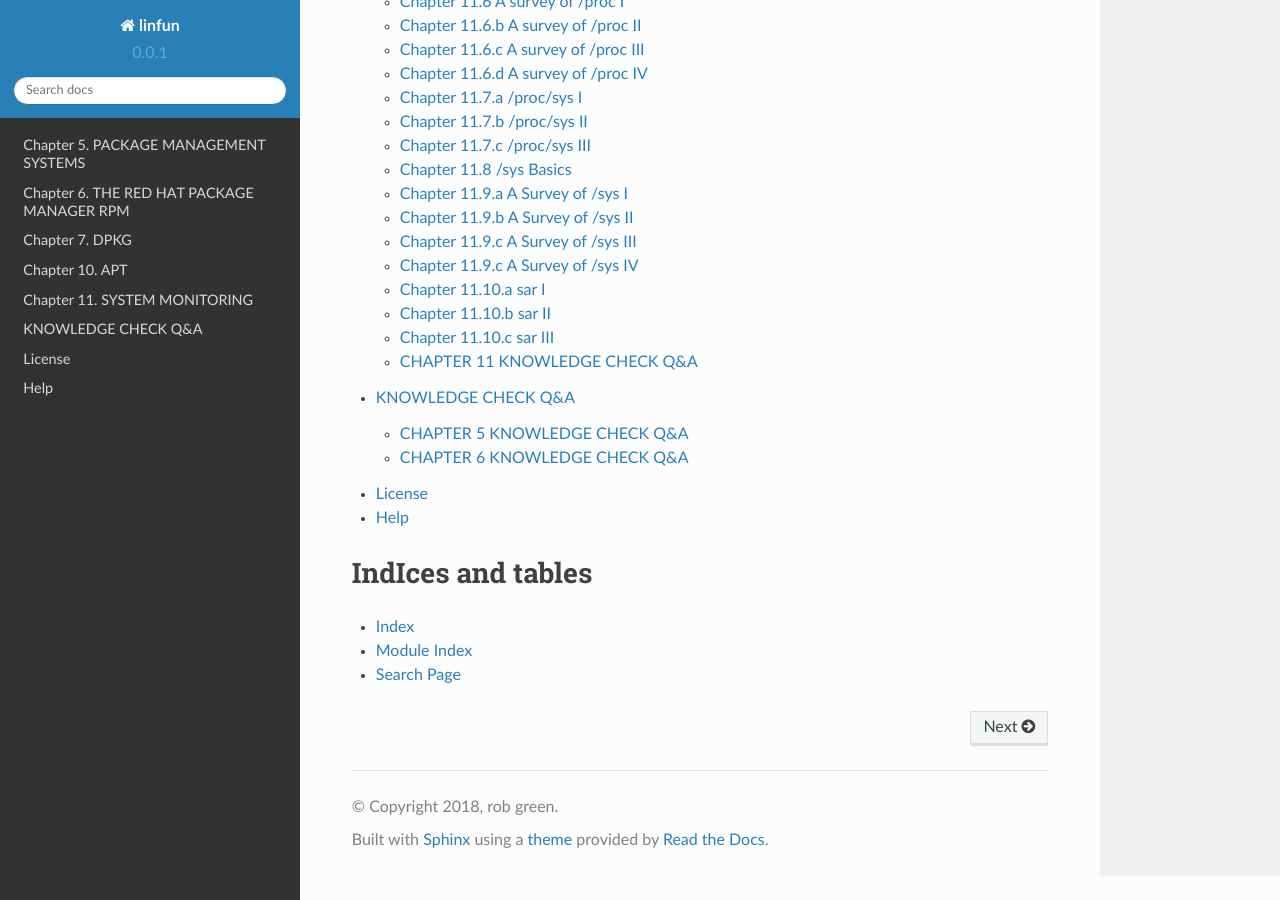
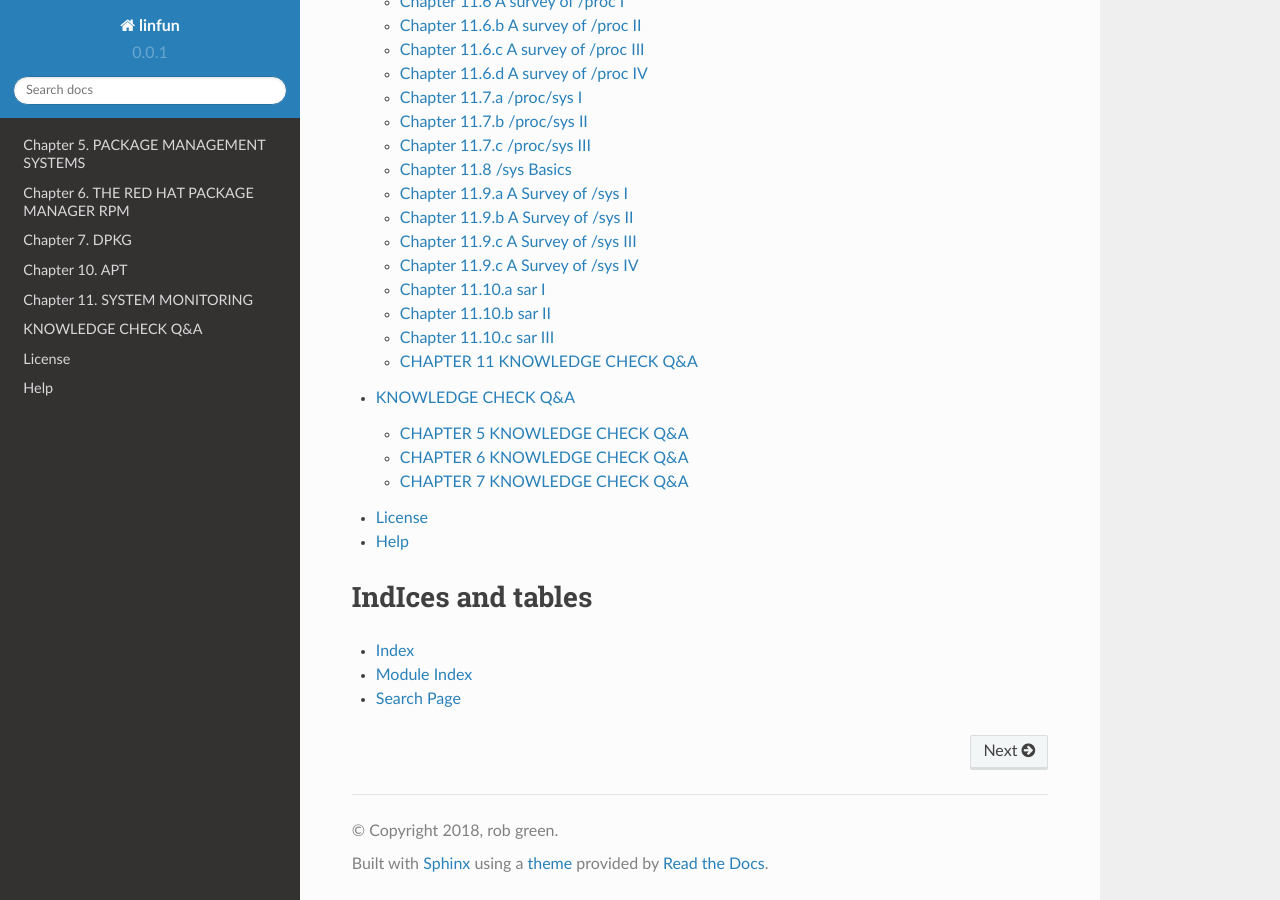
Before and after one commit to py010/linfun, a Sphinx documentation site: the page built from docs/source/index.rst, in a window 1280 px wide and 900 px high, scrolled down 1214 px. Built offline with Sphinx 7.4.7 and the Read the Docs theme 2.0.0, drawn with Linux system fonts in a browser that asks for light colours; pages that are not in the unit, such as notebooks, are missing from menus.

Commit message:
knowledge check ch7 added to rst

```diff
--- a/docs/source/knowledgecheck.rst
+++ b/docs/source/knowledgecheck.rst
@@ -17,8 +17,13 @@ Debian, Ubuntu and Mint use the [..........] packaging system.
 CHAPTER 6 KNOWLEDGE CHECK Q&A
 ^^^^^^^^^^^^^^^^^^^^^^^^^^^^^
 
-``rpm -qa lists all installed packages on the system``
+``rpm -qa lists all installed packages on the system`
 
 What rpm command would you use to verify the integrity of ``/bin/ls``?
 
 ``rpm -V coreutils``
+
+CHAPTER 7 KNOWLEDGE CHECK Q&A
+^^^^^^^^^^^^^^^^^^^^^^^^^^^^^
+
+``dpkg -l`` lists all installed packages on the system
```
